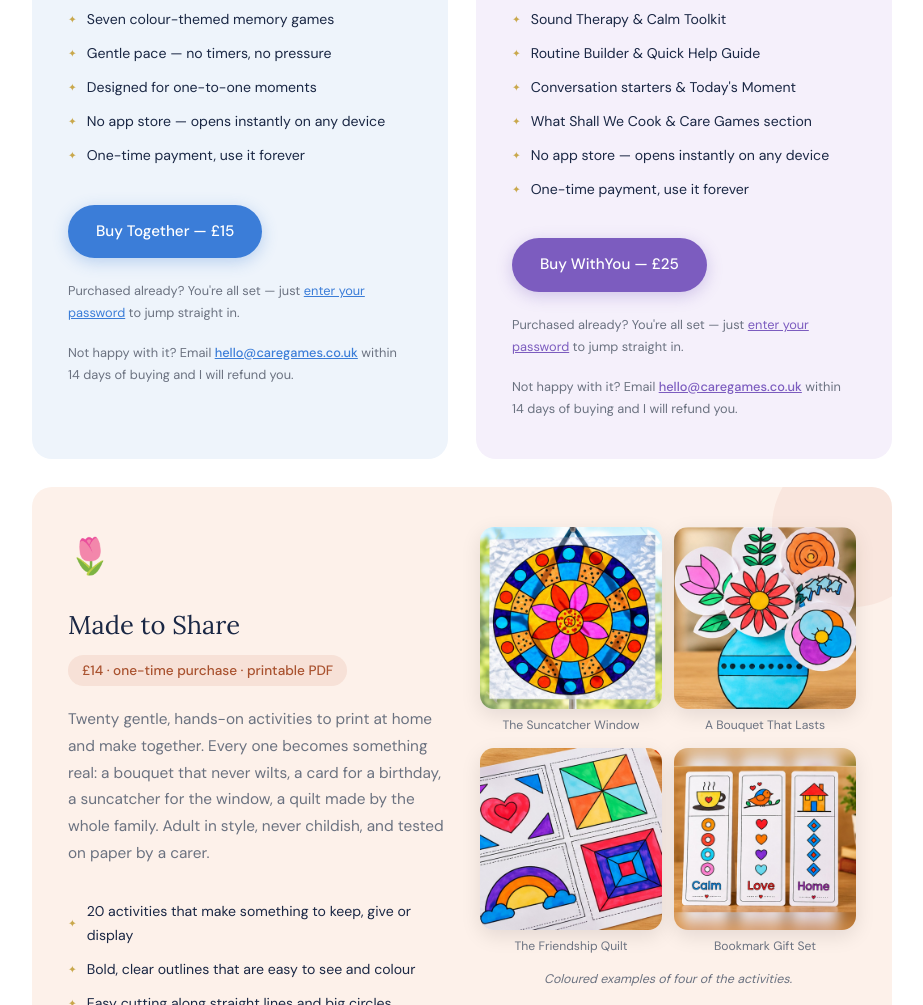
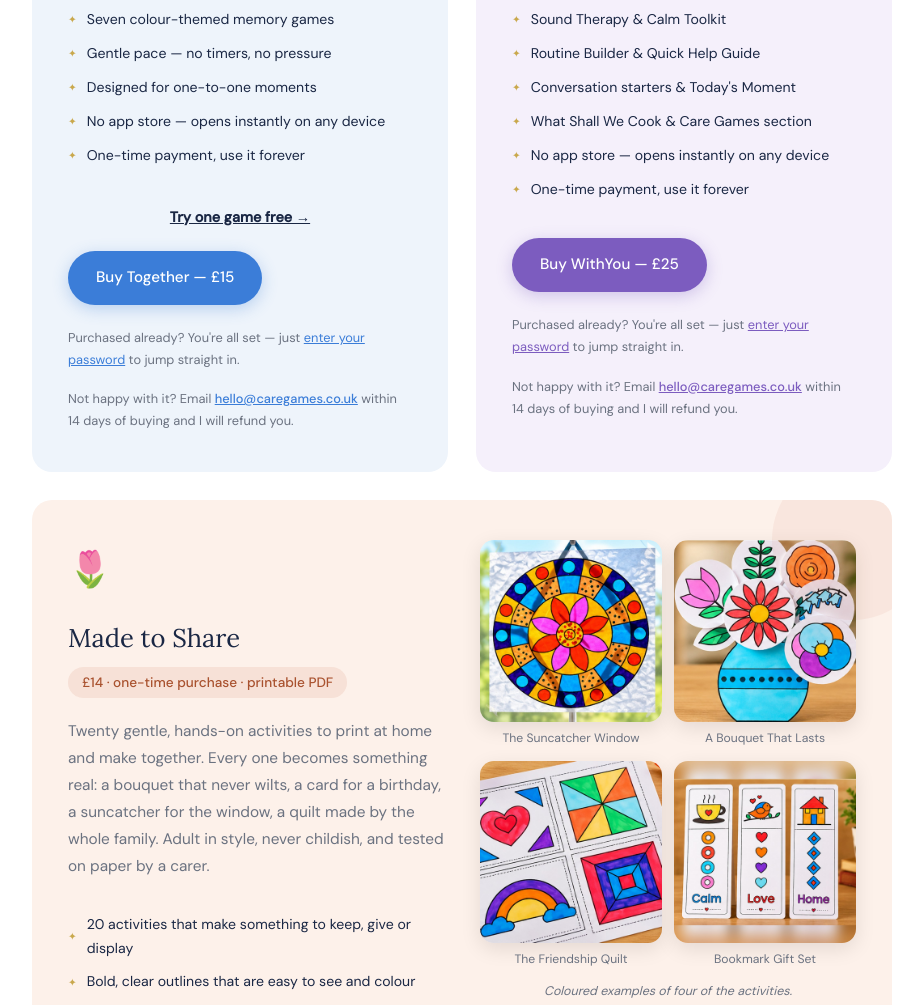
Before and after one commit to violetta-design/caregamescouk, a plain HTML site: page index.html in a window 1280 px wide. Shown: the part 2201-3206 px from the top of the page, without its empty margins (178-1101 px from the left). Drawn offline with Linux system fonts and the light colour scheme.

Commit message:
Add link to try one game free in index.html

```diff
--- a/index.html
+++ b/index.html
@@ -779,6 +779,7 @@
             <li>One-time payment, use it forever</li>
           </ul>
           <div class="card-btns">
+            <a href="/together-sample.html" style="display:block;width:100%;text-align:center;margin-bottom:10px;font-size:0.9rem;font-weight:700;color:var(--navy);">Try one game free →</a>
             <a href="https://buy.stripe.com/14A9AT0ondKH7qK2tz7ss02" class="btn btn-together">Buy Together — £15</a>
             <p style="font-size:0.8rem; color:var(--muted); margin-top:10px;">Purchased already? You're all set — just <a href="https://together.caregames.co.uk" style="color:#3b7dd8;">enter your password</a> to jump straight in.</p>
             <p style="font-size:0.8rem; color:var(--muted); margin-top:6px; width:100%;">Not happy with it? Email <a href="mailto:hello@caregames.co.uk" style="color:#3b7dd8; font-weight:500;">hello@caregames.co.uk</a> within 14 days of buying and I will refund you.</p>
```
